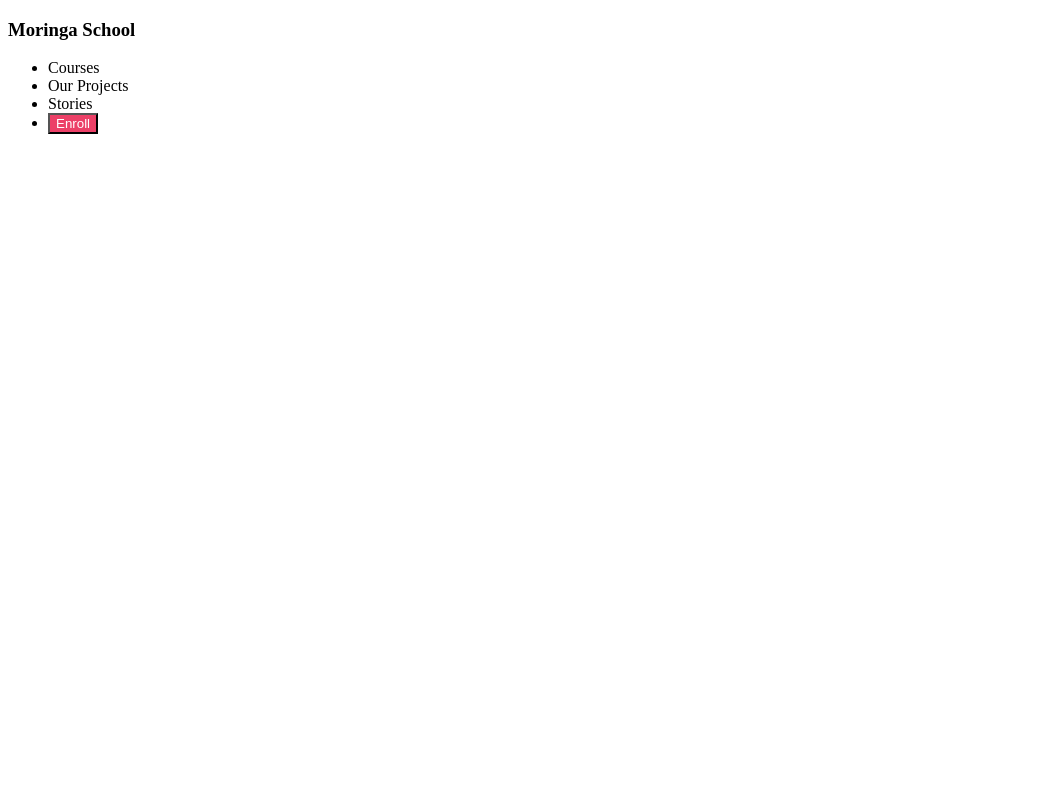
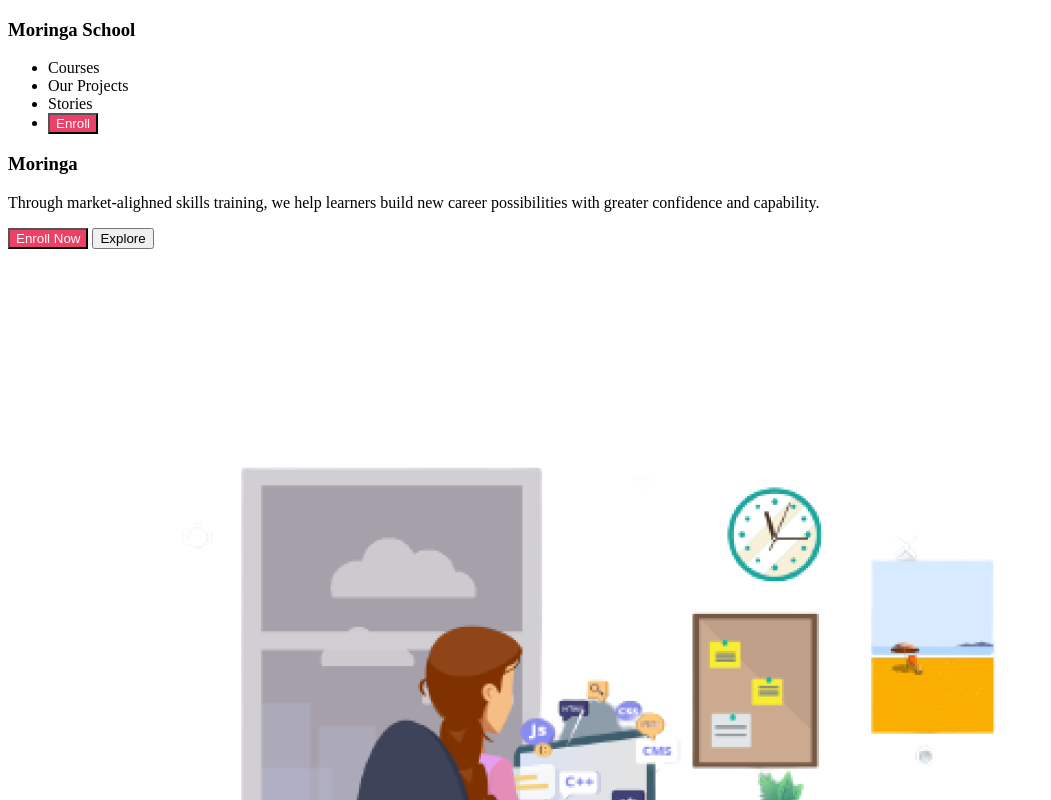
Before and after one commit to NicholasKungukamau/Project1, a plain HTML site: page index.html in a window 1280 px wide. Shown: the top 800 px of the page, without its empty margins (0-1051 px from the left). Drawn offline with Linux system fonts and the light colour scheme.

Commit message:
add first image

```diff
--- a/index.html
+++ b/index.html
@@ -26,7 +26,22 @@
 
 <!-- About Moringa-->
 
+<section id="sectabout">
+    <div class="moringa">
+        <div class="leftside">
+            <h3>Moringa</h3>
+        </div>
+        <div>
+            <p> Through market-alighned skills training, we help learners build new career possibilities with greater confidence and capability.</p>
+        </div>
+        <div> <button class="buttons">Enroll Now</button> <button class="exp">Explore</button></div>
+    </div>
 
+    <div class="rightside">
+          <img src="./assets/images/image1.png" alt="the image">
+    </div>
+
+</section>
 
 
 
```
